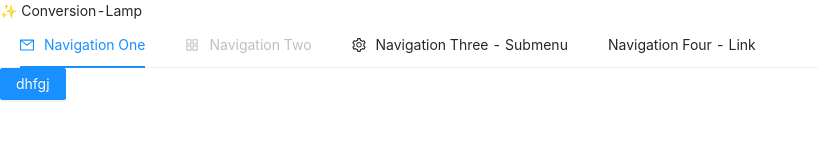
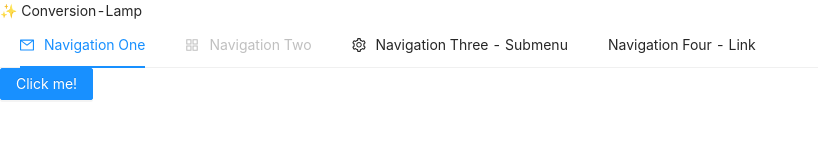
Before and after one commit to pushpendrahpx/conversion-lamp, a React (Create React App) app: page / in a window 1280 px wide. Shown: the top 163 px of the page, without its empty margins (0-818 px from the left). Built offline with nearby package versions, Linux system fonts and the light colour scheme.

Commit message:
Update App.js

```diff
--- a/src/App.js
+++ b/src/App.js
@@ -23,7 +23,7 @@ function App() {
         <div>
           {appState.icon} {appState.title }
           <Navbar />
-          <Button type="primary" >dhfgj</Button>
+          <Button type="primary" >Click me!</Button>
         </div>
       </div>
     </AppContext.Provider>
```
